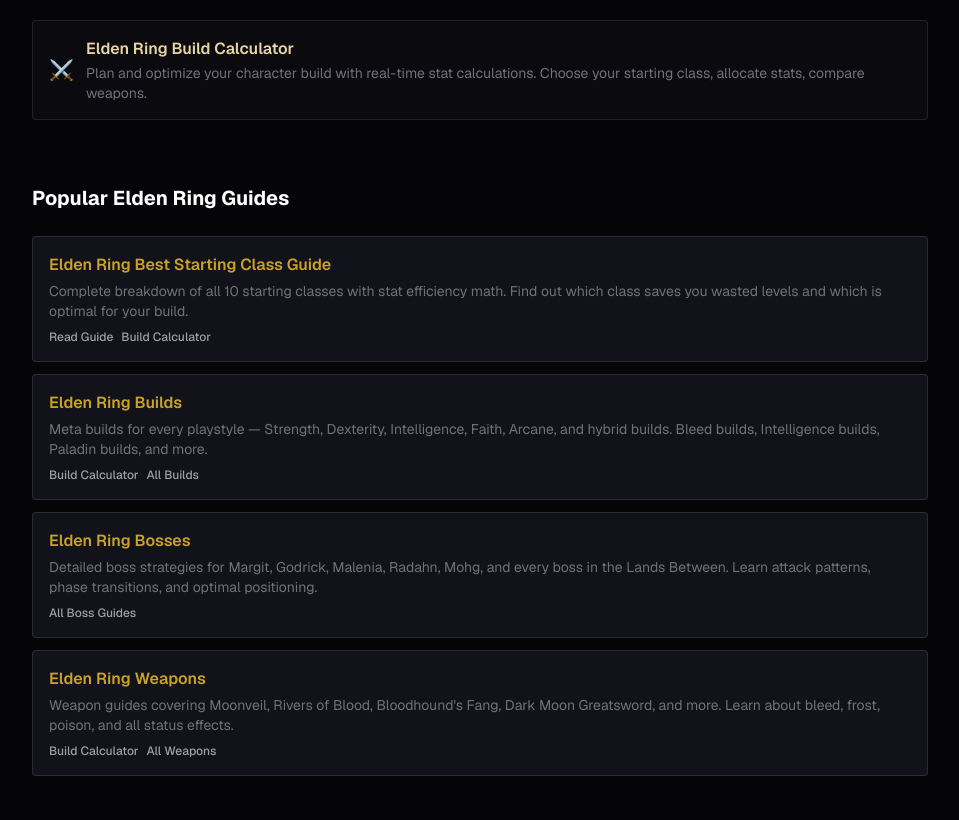
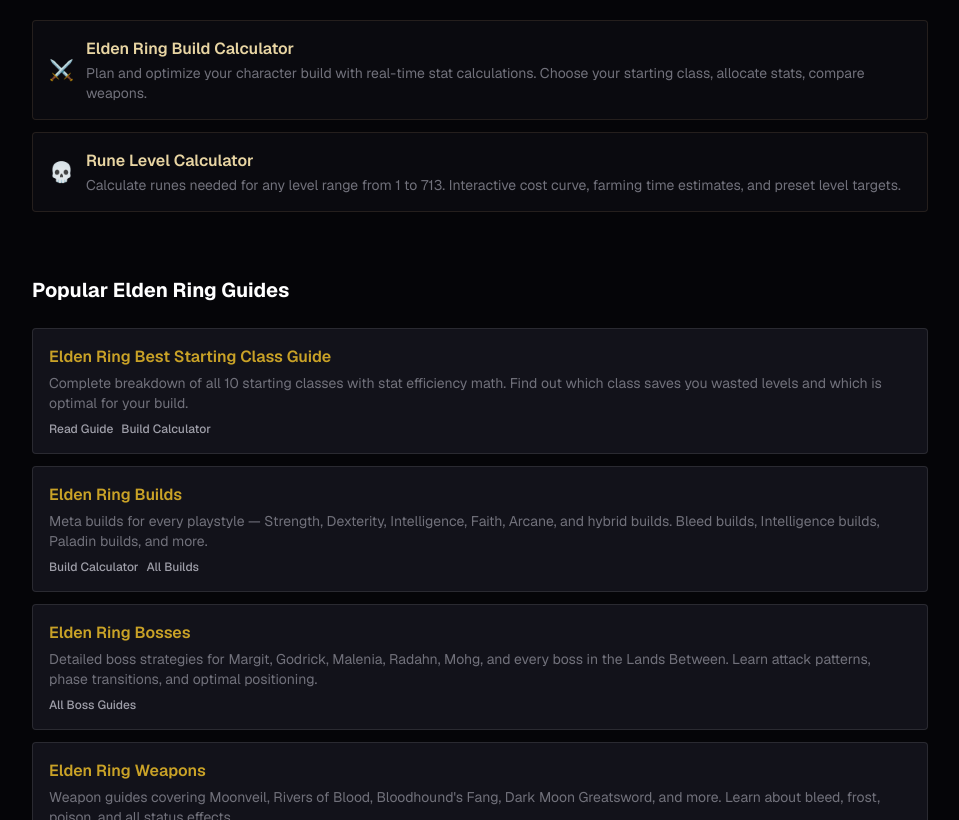
Before and after one commit to JasonDingJava/zosygo, a Next.js app: page / in a window 1280 px wide. Shown: the part 4000-4820 px from the top of the page, without its empty margins (160-1119 px from the left). Built offline with nearby package versions, Linux system fonts and the light colour scheme; no server answers.

Commit message:
主页工具区域添加 Rune Level Calculator 入口

```diff
--- a/app/page.tsx
+++ b/app/page.tsx
@@ -245,6 +245,15 @@
                     </div>
                   </div>
                 </Link>
+                <Link href="/elden-ring/tools/rune-level-calculator" className="group block rounded-sm border border-[#b8956a]/15 bg-[#0a0a0f] p-4 transition-all hover:border-[#c9a227]/30 hover:bg-[#12121a]">
+                  <div className="flex items-center gap-3">
+                    <span className="text-xl">💀</span>
+                    <div>
+                      <span className="text-base font-semibold text-[#e8d5a3] group-hover:text-white">Rune Level Calculator</span>
+                      <p className="mt-0.5 text-sm text-zinc-500">Calculate runes needed for any level range from 1 to 713. Interactive cost curve, farming time estimates, and preset level targets.</p>
+                    </div>
+                  </div>
+                </Link>
               </div>
             </div>
 
```
